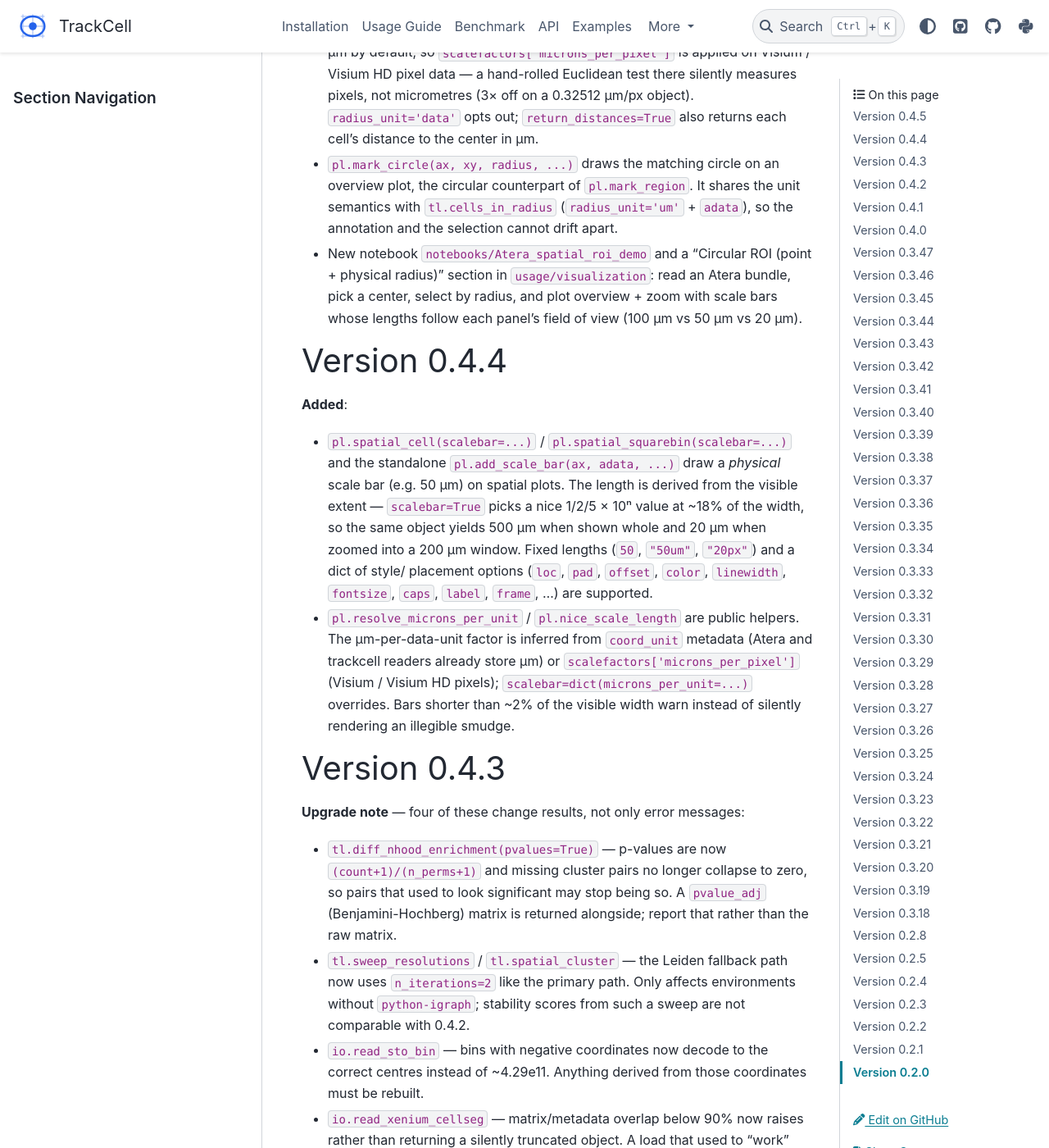
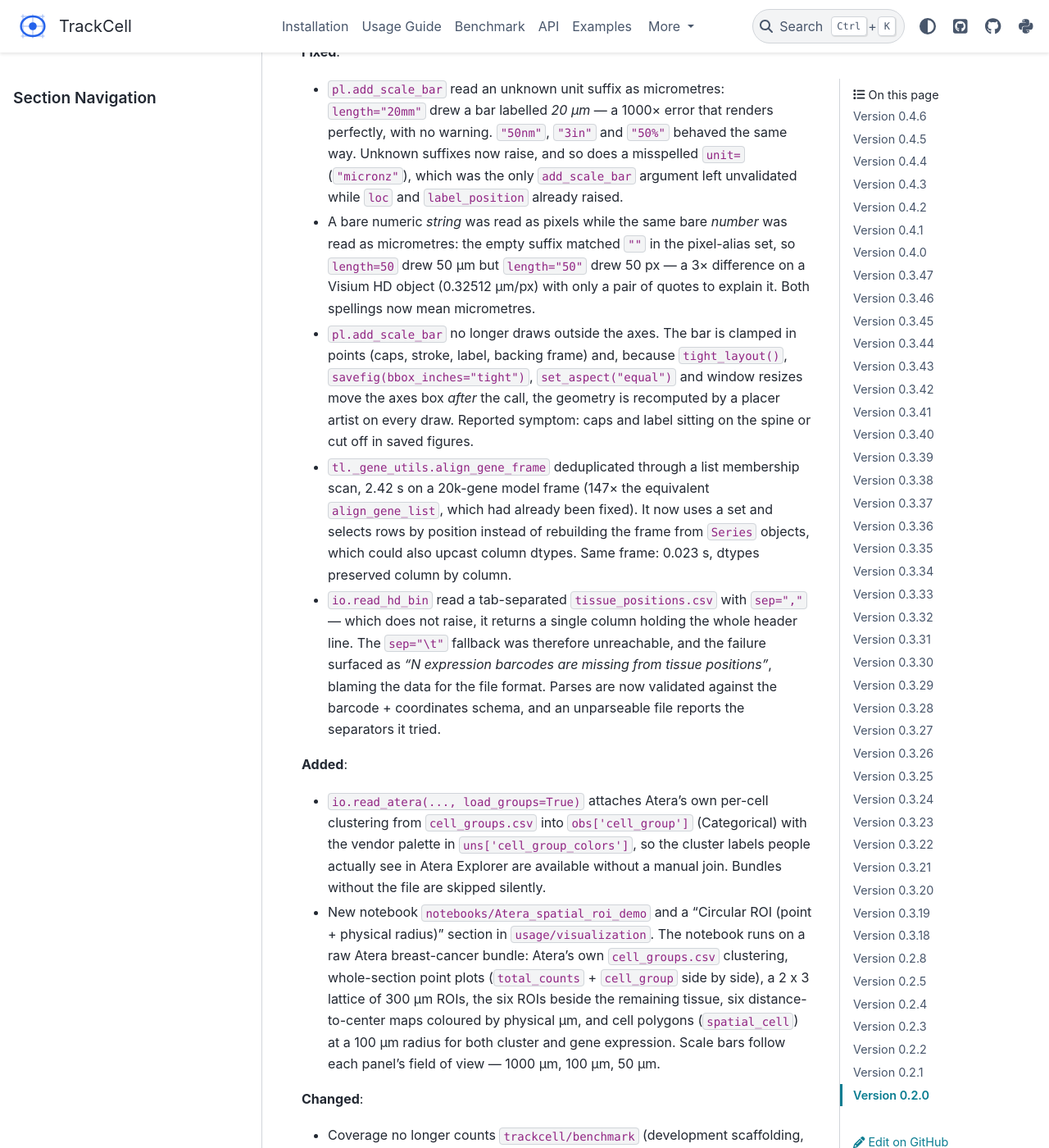
Before and after one commit to seqyuan/trackcell, a Sphinx documentation site: the page built from docs/source/changelog.rst, in a window 1280 px wide and 1400 px high, scrolled down 328 px. Shown: the whole window at 82% size. Built offline with Sphinx 7.4.7 and the PyData theme 0.15.4, drawn with Linux system fonts in a browser that asks for light colours; pages that are not in the unit, such as notebooks, are missing from menus; cross-references to code outside the pages are shown as plain code; some of the changed text lies outside the part shown.

Commit message:
release: v0.4.6 — scale bar stays in frame, Atera groups reader, breast ROI notebook
Version bump in both places Poetry and the runtime read.

The changelog section already existed (written by the parallel session for its
three fixes); this consolidates the batch: its entries stay, the scale-bar clamp,
the ``load_groups`` reader and the notebook rewrite join them, and the section is
now the version this commit actually builds.

```diff
--- a/docs/source/changelog.rst
+++ b/docs/source/changelog.rst
@@ -1,4 +1,70 @@
 Changelog
+
+Version 0.4.6
+-------------
+
+**Upgrade note** — ``scalebar`` lengths carrying a unit suffix other than µm/px now
+raise ``ValueError`` instead of being silently converted to micrometres. A script
+that passed ``"20mm"`` was drawing a 20 µm bar, not a 20 mm one; convert to a µm
+length or pass ``microns_per_unit=``.
+
+**Fixed**:
+
+* ``pl.add_scale_bar`` read an unknown unit suffix as micrometres: ``length="20mm"``
+  drew a bar labelled *20 µm* — a 1000× error that renders perfectly, with no
+  warning. ``"50nm"``, ``"3in"`` and ``"50%"`` behaved the same way. Unknown
+  suffixes now raise, and so does a misspelled ``unit=`` (``"micronz"``), which was
+  the only ``add_scale_bar`` argument left unvalidated while ``loc`` and
+  ``label_position`` already raised.
+* A bare numeric *string* was read as pixels while the same bare *number* was read
+  as micrometres: the empty suffix matched ``""`` in the pixel-alias set, so
+  ``length=50`` drew 50 µm but ``length="50"`` drew 50 px — a 3× difference on a
+  Visium HD object (0.32512 µm/px) with only a pair of quotes to explain it. Both
+  spellings now mean micrometres.
+* ``pl.add_scale_bar`` no longer draws outside the axes. The bar is clamped in
+  points (caps, stroke, label, backing frame) and, because ``tight_layout()``,
+  ``savefig(bbox_inches="tight")``, ``set_aspect("equal")`` and window resizes
+  move the axes box *after* the call, the geometry is recomputed by a placer
+  artist on every draw. Reported symptom: caps and label sitting on the spine or
+  cut off in saved figures.
+* ``tl._gene_utils.align_gene_frame`` deduplicated through a list membership scan,
+  2.42 s on a 20k-gene model frame (147× the equivalent ``align_gene_list``, which
+  had already been fixed). It now uses a set and selects rows by position instead
+  of rebuilding the frame from ``Series`` objects, which could also upcast column
+  dtypes. Same frame: 0.023 s, dtypes preserved column by column.
+* ``io.read_hd_bin`` read a tab-separated ``tissue_positions.csv`` with
+  ``sep=","`` — which does not raise, it returns a single column holding the whole
+  header line. The ``sep="\t"`` fallback was therefore unreachable, and the
+  failure surfaced as *"N expression barcodes are missing from tissue positions"*,
+  blaming the data for the file format. Parses are now validated against the
+  barcode + coordinates schema, and an unparseable file reports the separators it
+  tried.
+
+**Added**:
+
+* ``io.read_atera(..., load_groups=True)`` attaches Atera's own per-cell
+  clustering from ``cell_groups.csv`` into ``obs['cell_group']`` (Categorical)
+  with the vendor palette in ``uns['cell_group_colors']``, so the cluster labels
+  people actually see in Atera Explorer are available without a manual join.
+  Bundles without the file are skipped silently.
+* New notebook ``notebooks/Atera_spatial_roi_demo`` and a "Circular ROI (point +
+  physical radius)" section in ``usage/visualization``. The notebook runs on a
+  raw Atera breast-cancer bundle: Atera's own ``cell_groups.csv`` clustering,
+  whole-section point plots (``total_counts`` + ``cell_group`` side by side), a
+  2 x 3 lattice of 300 µm ROIs, the six ROIs beside the remaining tissue, six
+  distance-to-center maps coloured by physical µm, and cell polygons
+  (``spatial_cell``) at a 100 µm radius for both cluster and gene expression.
+  Scale bars follow each panel's field of view — 1000 µm, 100 µm, 50 µm.
+
+**Changed**:
+
+* Coverage no longer counts ``trackcell/benchmark`` (development scaffolding,
+  excluded from the wheel since 0.4.3). It was padding the denominator with lines
+  no user can execute: the same test run now reports 80% instead of 70%.
+* ``coverage report`` without ``--include`` no longer aborts with *"No source for
+  code"* on a transient module that a dependency ``exec``s into the working
+  directory.
+
 
 Version 0.4.5
 -------------
@@ -17,10 +83,6 @@ Version 0.4.5
   overview plot, the circular counterpart of ``pl.mark_region``. It shares the
   unit semantics with ``tl.cells_in_radius`` (``radius_unit='um'`` +
   ``adata``), so the annotation and the selection cannot drift apart.
-* New notebook ``notebooks/Atera_spatial_roi_demo`` and a "Circular ROI (point +
-  physical radius)" section in ``usage/visualization``: read an Atera bundle,
-  pick a center, select by radius, and plot overview + zoom with scale bars
-  whose lengths follow each panel's field of view (100 µm vs 50 µm vs 20 µm).
 
 
 Version 0.4.4
--- a/trackcell/__init__.py
+++ b/trackcell/__init__.py
@@ -7,7 +7,7 @@ This package provides tools for:
 - PL: Plotting and visualization tools
 """
 
-__version__ = "0.4.5"
+__version__ = "0.4.6"
 __author__ = "Zan Yuan"
 __email__ = "yfinddream@gmail.com"
 
```
Also changed, not shown: pyproject.toml (+16 -1 lines).
